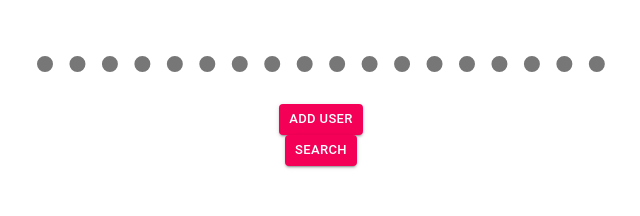
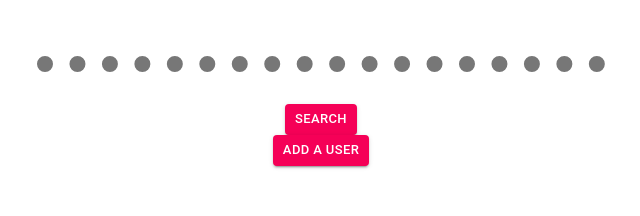
Before and after one commit to Numissa11/mini-project, a React (Create React App) app: page / in a window 1280 px wide. Shown: the top 216 px of the page, without its empty margins (319-959 px from the left). Built offline with nearby package versions, Linux system fonts and the light colour scheme.

Commit message:
user can be add with a form

```diff
--- a/src/App.js
+++ b/src/App.js
@@ -62,7 +62,12 @@ class App extends React.Component {
           ))}
         </ul>
 
-        <UserForm />
+        <Button variant="contained" color="secondary" size="small" onClick={this.getUser}>Search</Button>
+
+
+        <UserForm
+        addUser={this.addUser}
+        />
 
         {/* Note: this code was mapping directely the state will all the users (object) and was displaying it all together
 
@@ -72,7 +77,6 @@ class App extends React.Component {
             --- Longitude: {user['address']['geo']['lng']}</li>
           )*/}
 
-        <Button variant="contained" color="secondary" size="small" onClick={this.getUser}>Search</Button>
 
 
 
--- a/src/components/UserForm.js
+++ b/src/components/UserForm.js
@@ -38,20 +38,24 @@ class UserForm extends React.Component {
       handleSubmit = (event) => {
 
             console.log('state du UserForm', this.state)
-            this.props.addUser(this.state)
+           this.props.addUser(this.state)
+           // I cannot add the city in my UserForm because in the API object, I access it like this address.city
+           // how to do a form where I  could put city as a new object?
             this.setState({
                   name: '',
                   username: '',
                   email: '',
-                  city: '',
+                  //city: ''
             })
 
-            alert('Congratulations ! ', this.state.name + ' was added');
-            event.preventDefault();
+            alert('Congratulations ! '+ this.state.name + ' was added');
+
       }
 
       render() {
-            const { name, username, email, city, addForm } = this.state
+
+            // here a removed city, in the error it was saying that city was not defined even if i destructured it with city = this.state.address.city
+            const { name, username, email,  addForm } = this.state
 
             return (
                   <div>
@@ -64,15 +68,15 @@ class UserForm extends React.Component {
                                     <TextField type="text" name="username" onChange={this.handleChange} value={username} fullWidth required />
                                     <div>Email</div>
                                     <TextField type="email" name="email" onChange={this.handleChange} value={email} fullWidth required />
-                                    <div>City</div>
-                                    <TextField type="text" name="city" onChange={this.handleChange} value={city} fullWidth required />
+                                    {/* <div>City</div>
+                                    <TextField type="text" name="city" onChange={this.handleChange} value={city} fullWidth required /> */}
 
-                                    <Button variant="contained" color="secondary" size="small" onClick={() => this.handleSubmit()}>Add User</Button>
+                                    <Button variant="contained" color="primary" size="small" onClick={() => this.handleSubmit()}>Add User</Button>
 
                               </form>
                               :
 
-                              <Button variant="contained" color="secondary" size="small" onClick={() => this.showForm()}>Add User</Button>
+                              <Button variant="contained" color="secondary" size="small" onClick={() => this.showForm()}>Add a User</Button>
 
 
                         }
--- a/src/components/user.js
+++ b/src/components/user.js
@@ -13,21 +13,23 @@ class User extends React.Component {
             name: this.props.name,
             username: this.props.username,
             email: this.props.email,
-            city: this.props.address.city,
-            id: this.props.id
+          //  city: this.props.address.city,
+          id: this.props.id
+
         }
     }
 
     render() {
         console.log(this.state)
-        const { name, username, email, id, city } = this.state
+        //  city removed from const
+        const { name, username, email, id } = this.state
         return (
             <div className='User'>
 
                 <p > Name: {name}</p>
                 <p > Username: {username}</p>
                 <p > Email: {email}</p>
-                <p > City: {city}</p>
+                {/* <p > City: {city}</p> */}
 
 
                 {/*  I implement the delete button on every single  User component */}
```
